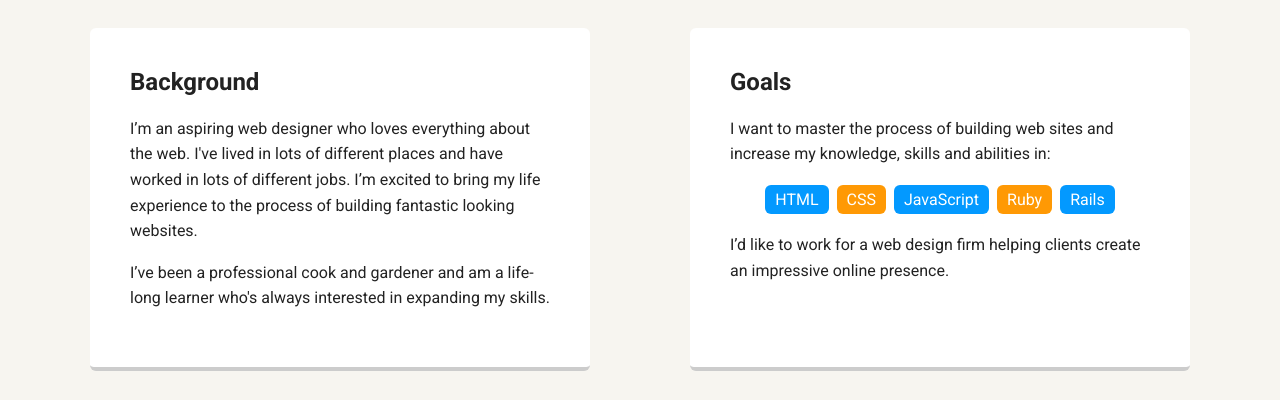
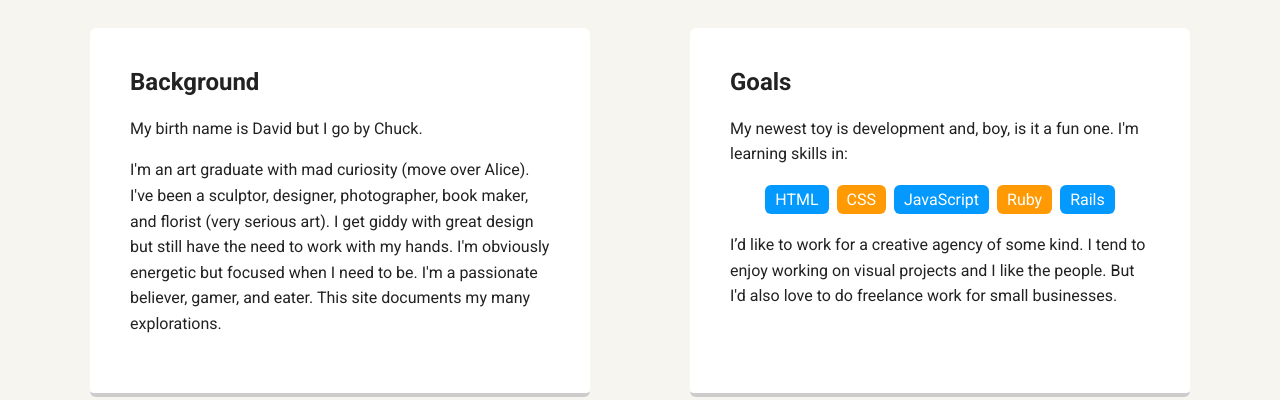
Before and after one commit to miller0chuck/portfolio_update_v1, a plain HTML site: page index.html in a window 1280 px wide. Shown: the part 492-892 px from the top of the page. Drawn offline with Linux system fonts and the light colour scheme; a web font is replaced by a local one.

Commit message:
Body Descriptions
Personalized background and goals. Kept original li skillets.

```diff
--- a/index.html
+++ b/index.html
@@ -25,13 +25,12 @@
     <main class="flex">
       <div class="card">
         <h2>Background</h2>
-        <p>I’m an aspiring web designer who loves everything about the web. I've lived in lots of different places and have worked in lots of different jobs. I’m excited to bring my life experience to the process of building fantastic looking websites.</p>
-        <p>I’ve been a professional cook and gardener and am a life-long learner who's always interested in expanding my skills.</p>
+        <p>My birth name is David but I go by Chuck.</p> <p>I'm an art graduate with mad curiosity (move over Alice). I've been a sculptor, designer, photographer, book maker, and florist (very serious art). I get giddy with great design but still have the need to work with my hands. I'm obviously energetic but focused when I need to be. I'm a passionate believer, gamer, and eater. This site documents my many explorations.</p>
       </div>
 
       <div class="card">
         <h2>Goals</h2>
-        <p>I want to master the process of building web sites and increase my knowledge, skills and abilities in:</p>
+        <p>My newest toy is development and, boy, is it a fun one. I'm learning skills in:</p>
         <ul class="skills">
           <li>HTML</li>
           <li>CSS</li>
@@ -39,7 +38,7 @@
           <li>Ruby</li>
           <li>Rails</li>
         </ul>
-        <p>I’d like to work for a web design firm helping clients create an impressive online presence.</p>
+        <p>I’d like to work for a creative agency of some kind. I tend to enjoy working on visual projects and I like the people. But I'd also love to do freelance work for small businesses.</p>
       </div>
 
     </main>
```
